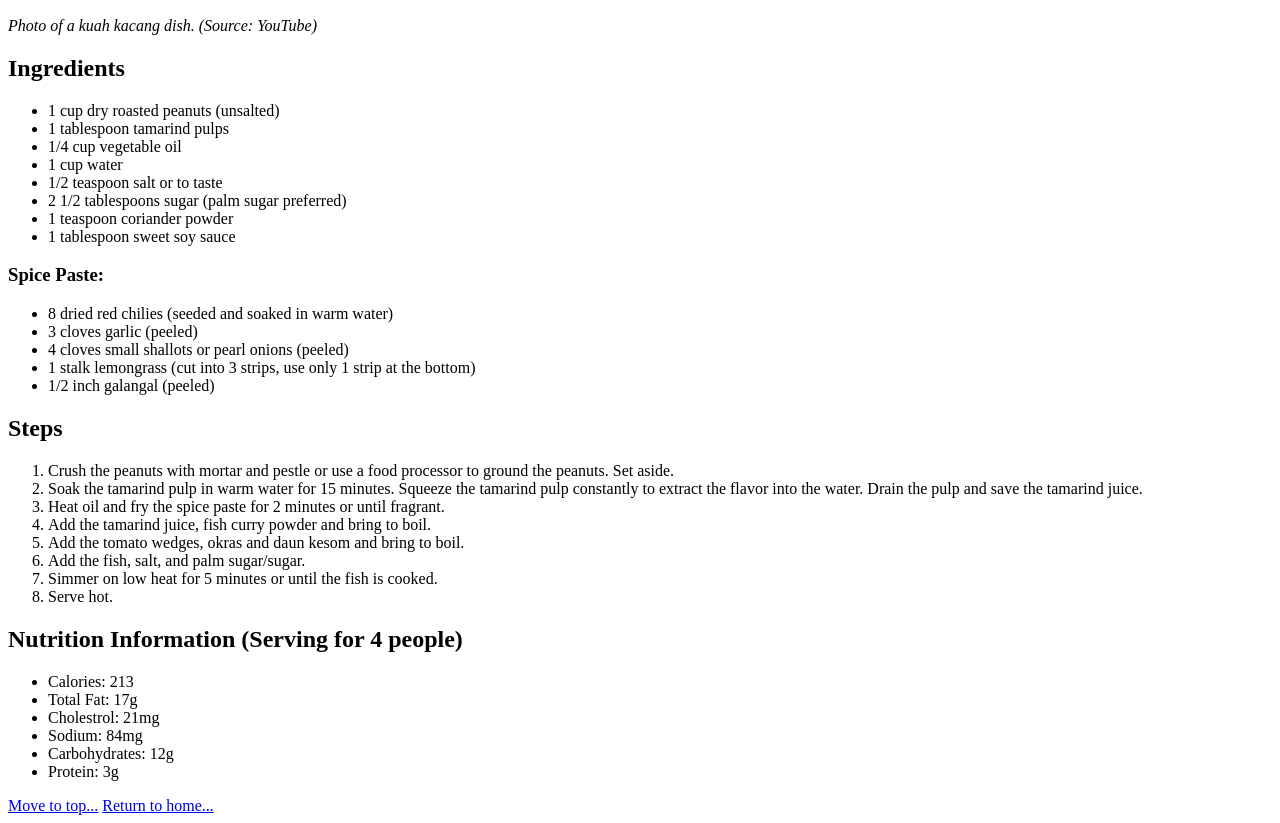
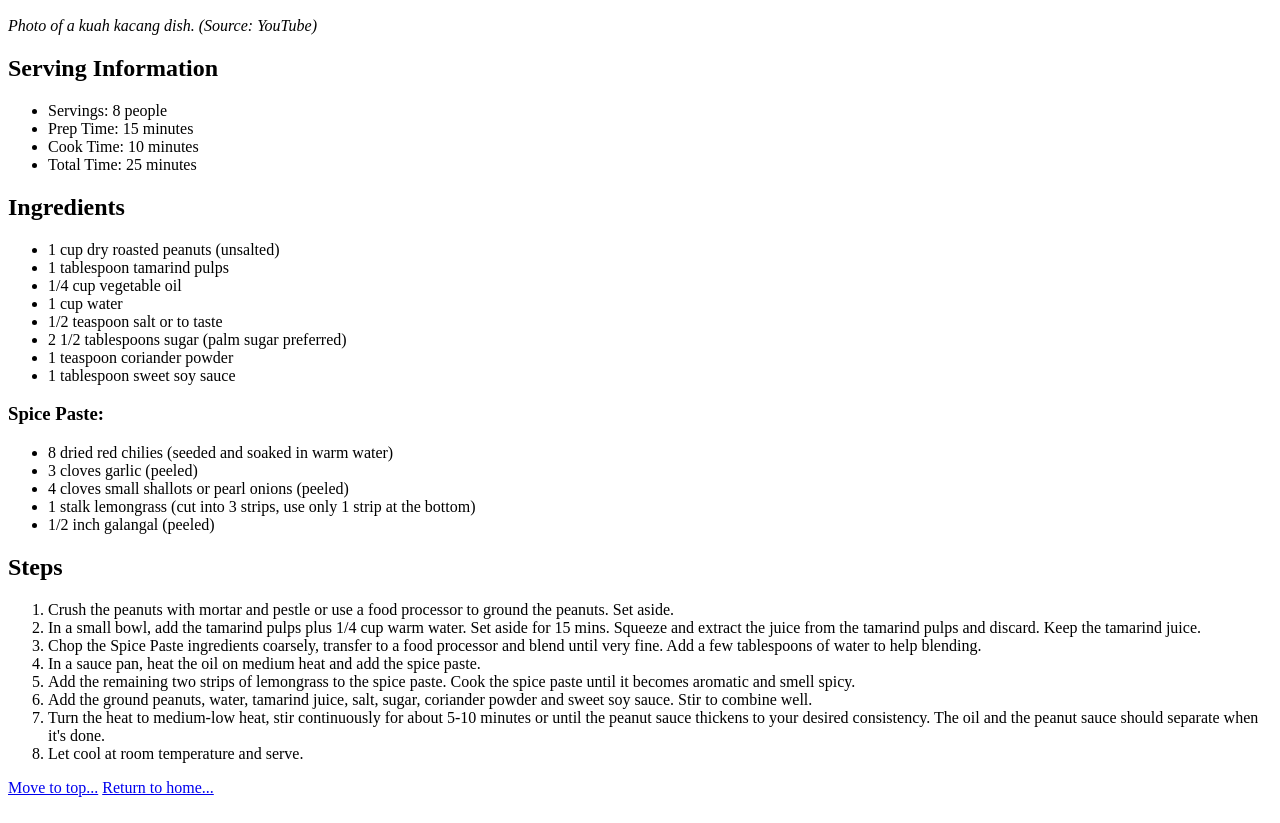
Before and after one commit to ikmalsaid/OdinProject-Recipes, a plain HTML site: page recipes/kuah-kacang.html in a window 1280 px wide. Shown: the part 383-1206 px from the top of the page. Drawn offline with Linux system fonts and the light colour scheme.

Commit message:
Updated main and recipes.

```diff
--- a/recipes/kuah-kacang.html
+++ b/recipes/kuah-kacang.html
@@ -10,6 +10,14 @@
     <h1>Kuah Kacang (Peanut Gravy)</h1>
     <img src="https://i.ytimg.com/vi/Er9JL0e0HGg/maxresdefault.jpg" alt="Photo of a kuah kacang dish">
     <p><em>Photo of a kuah kacang dish. (Source: YouTube)</em></p>
+
+    <h2>Serving Information</h2>
+    <ul>
+        <li>Servings: 8 people</li>
+        <li>Prep Time: 15 minutes</li>
+        <li>Cook Time: 10 minutes</li>
+        <li>Total Time: 25 minutes</li>
+    </ul>
 
     <h2>Ingredients</h2>
     <ul>
@@ -34,24 +42,14 @@
     <h2>Steps</h2>
     <ol>
         <li>Crush the peanuts with mortar and pestle or use a food processor to ground the peanuts. Set aside.</li>
-        <li>Soak the tamarind pulp in warm water for 15 minutes. Squeeze the tamarind pulp constantly to extract the flavor into the water. Drain the pulp and save the tamarind juice.</li>
-        <li>Heat oil and fry the spice paste for 2 minutes or until fragrant.</li>
-        <li>Add the tamarind juice, fish curry powder and bring to boil.</li>
-        <li>Add the tomato wedges, okras and daun kesom and bring to boil.</li>
-        <li>Add the fish, salt, and palm sugar/sugar.</li>
-        <li>Simmer on low heat for 5 minutes or until the fish is cooked.</li>
-        <li>Serve hot.</li>
+        <li>In a small bowl, add the tamarind pulps plus 1/4 cup warm water. Set aside for 15 mins. Squeeze and extract the juice from the tamarind pulps and discard. Keep the tamarind juice.</li>
+        <li>Chop the Spice Paste ingredients coarsely, transfer to a food processor and blend until very fine. Add a few tablespoons of water to help blending.</li>
+        <li>In a sauce pan, heat the oil on medium heat and add the spice paste.</li>
+        <li>Add the remaining two strips of lemongrass to the spice paste. Cook the spice paste until it becomes aromatic and smell spicy.</li>
+        <li>Add the ground peanuts, water, tamarind juice, salt, sugar, coriander powder and sweet soy sauce. Stir to combine well.</li>
+        <li>Turn the heat to medium-low heat, stir continuously for about 5-10 minutes or until the peanut sauce thickens to your desired consistency. The oil and the peanut sauce should separate when it's done.</li>
+        <li>Let cool at room temperature and serve.</li>
     </ol>
-
-    <h2>Nutrition Information (Serving for 4 people)</h2>
-    <ul>
-        <li>Calories: 213</li>
-        <li>Total Fat: 17g</li>
-        <li>Cholestrol: 21mg</li>
-        <li>Sodium: 84mg</li>
-        <li>Carbohydrates: 12g</li>
-        <li>Protein: 3g</li>
-    </ul>
 
     <a href="#">Move to top...</a>
     <a href="./../index.html">Return to home...</a>
```
Also changed, not shown: index.html (+12 -2 lines), recipes/asam-pedas.html (+9 -10 lines).
